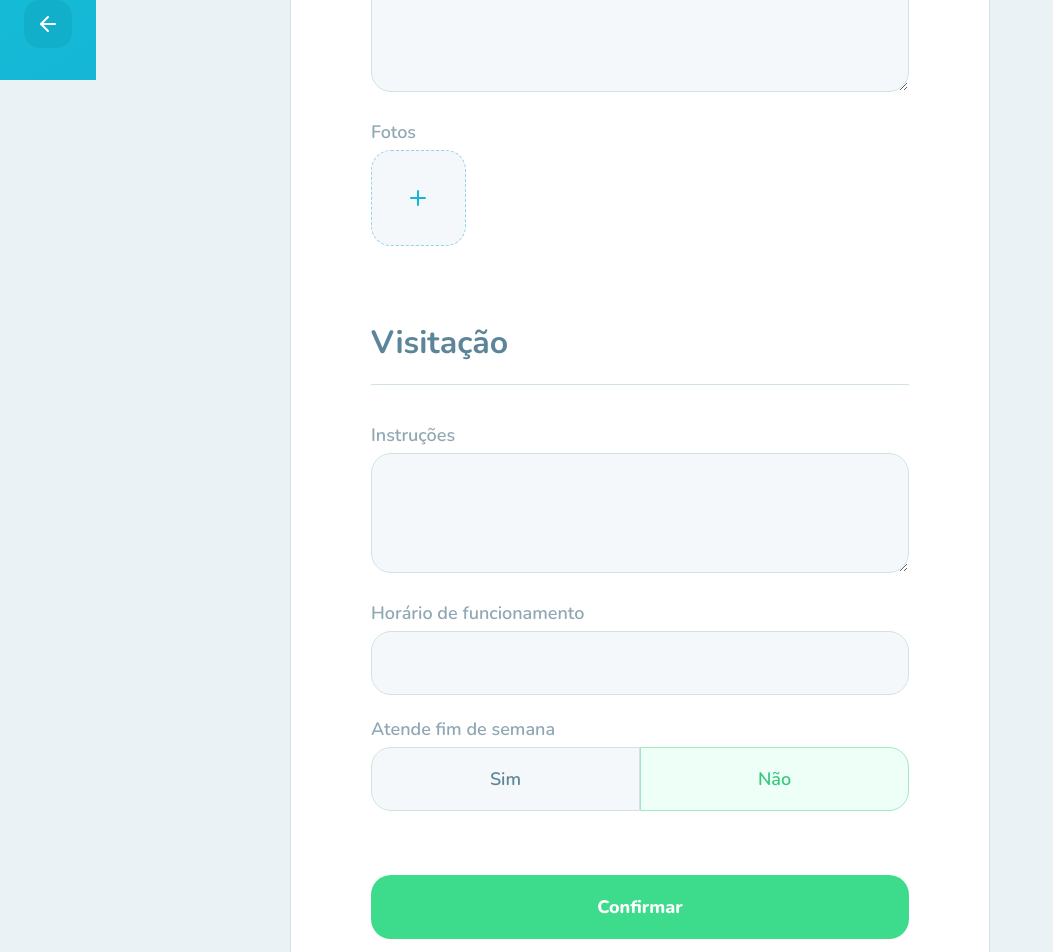
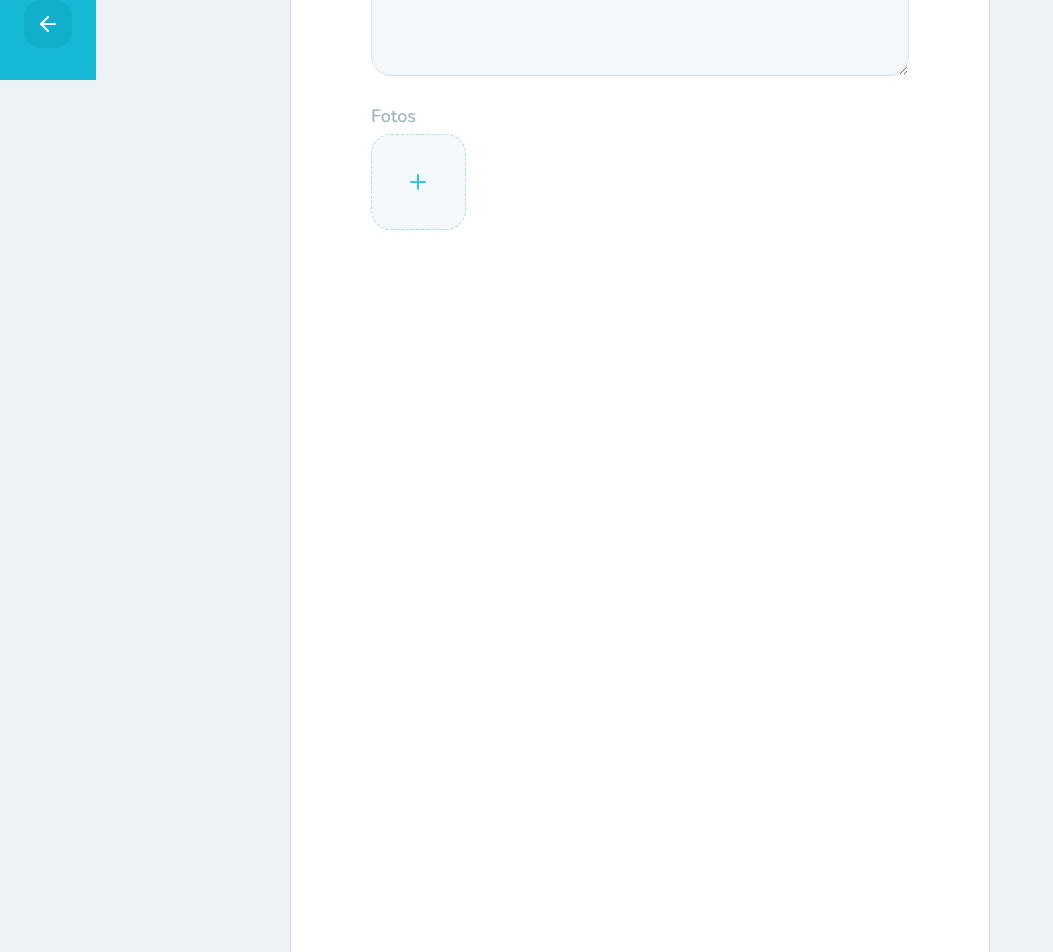
Before and after one commit to p3-d2/happy, a React (Create React App) app in the folder frontend/: page /orphanages/create in a window 1280 px wide. Shown: the part 720-1672 px from the top of the page, without its empty margins (0-1053 px from the left). Built offline with nearby package versions, Linux system fonts and the light colour scheme.

Commit message:
adding animations to the Orphanages creation page

```diff
--- a/frontend/src/pages/CreateOrphanage/index.tsx
+++ b/frontend/src/pages/CreateOrphanage/index.tsx
@@ -9,6 +9,7 @@ import {
   Form,
   Fieldset,
   Legend,
+  MapContainer,
   InputBlock,
   Label,
   Input,
@@ -87,15 +88,34 @@ const CreateOrphanage: React.FC = () => {
     history.push('/app')
   }
 
+  const main = {
+    hidden: { opacity: 0 },
+    visible: {
+      opacity: 1,
+      transition: {
+        delay: 0.2,
+        duration: 0.8,
+        when: 'beforeChildren',
+        staggerChildren: 1
+      }
+    }
+  }
+
+  const global = {
+    hidden: { opacity: 0 },
+    visible: { opacity: 1, transition: { duration: 1 } }
+  }
+
   return (
     <Container>
       <SideBar />
 
-      <Main>
+      <Main variants={main} initial="hidden" animate="visible">
         <Form onSubmit={handleSubmit}>
           <Fieldset>
-            <Legend>Dados</Legend>
+            <Legend variants={global}>Dados</Legend>
 
+            <MapContainer variants={global}>
               <Map
                 center={[-22.8901426, -43.6392363]}
                 style={{ width: '100%', height: 280 }}
@@ -114,8 +134,9 @@ const CreateOrphanage: React.FC = () => {
                   />
                 )}
               </Map>
+            </MapContainer>
 
-            <InputBlock>
+            <InputBlock variants={global}>
               <Label htmlFor="name">Nome</Label>
               <Input
                 id="name"
@@ -124,7 +145,7 @@ const CreateOrphanage: React.FC = () => {
               />
             </InputBlock>
 
-            <InputBlock>
+            <InputBlock variants={global}>
               <Label htmlFor="about">
                 Sobre <Span>Máximo de 300 caracteres</Span>
               </Label>
@@ -136,7 +157,7 @@ const CreateOrphanage: React.FC = () => {
               />
             </InputBlock>
 
-            <InputBlock>
+            <InputBlock variants={global}>
               <Label htmlFor="images">Fotos</Label>
 
               <ImagesContainer>
@@ -159,9 +180,9 @@ const CreateOrphanage: React.FC = () => {
           </Fieldset>
 
           <Fieldset>
-            <Legend>Visitação</Legend>
+            <Legend variants={global}>Visitação</Legend>
 
-            <InputBlock>
+            <InputBlock variants={global}>
               <Label htmlFor="instructions">Instruções</Label>
               <TextArea
                 id="instructions"
@@ -170,7 +191,7 @@ const CreateOrphanage: React.FC = () => {
               />
             </InputBlock>
 
-            <InputBlock>
+            <InputBlock variants={global}>
               <Label htmlFor="opening_hours">Horário de funcionamento</Label>
               <Input
                 id="opening_hours"
@@ -179,7 +200,7 @@ const CreateOrphanage: React.FC = () => {
               />
             </InputBlock>
 
-            <InputBlock>
+            <InputBlock variants={global}>
               <Label htmlFor="open_on_weekends">Atende fim de semana</Label>
 
               <ButtonSelectDiv className="button-select">
@@ -201,7 +222,9 @@ const CreateOrphanage: React.FC = () => {
             </InputBlock>
           </Fieldset>
 
-          <ConfirmButton type="submit">Confirmar</ConfirmButton>
+          <ConfirmButton variants={global} type="submit">
+            Confirmar
+          </ConfirmButton>
         </Form>
       </Main>
     </Container>
--- a/frontend/src/pages/CreateOrphanage/styles.ts
+++ b/frontend/src/pages/CreateOrphanage/styles.ts
@@ -1,11 +1,12 @@
 import styled from 'styled-components'
+import { motion } from 'framer-motion'
 import { FiPlus } from '../../styles/icons'
 
 export const Container = styled.div`
   display: flex;
 `
 
-export const Main = styled.main`
+export const Main = styled(motion.main)`
   flex: 1;
 `
 
@@ -40,7 +41,7 @@ export const Fieldset = styled.fieldset`
   border: 0;
 `
 
-export const Legend = styled.legend`
+export const Legend = styled(motion.legend)`
   width: 100%;
 
   font-size: ${props => props.theme.fontSizes.legend};
@@ -53,7 +54,12 @@ export const Legend = styled.legend`
   padding-bottom: 24px;
 `
 
-export const InputBlock = styled.div`
+export const MapContainer = styled(motion.div)`
+  width: 100%;
+  height: 280px;
+`
+
+export const InputBlock = styled(motion.div)`
   input[type='file'] {
     display: none;
   }
@@ -85,7 +91,7 @@ export const Input = styled.input`
   color: ${props => props.theme.colors.legendColor};
 `
 
-export const TextArea = styled.textarea`
+export const TextArea = styled(motion.textarea)`
   width: 100%;
   min-height: 120px;
   max-height: 240px;
@@ -157,7 +163,7 @@ export const ButtonSelect = styled.button`
   }
 `
 
-export const ConfirmButton = styled.button`
+export const ConfirmButton = styled(motion.button)`
   margin-top: 64px;
 
   width: 100%;
```
Lines whose indentation alone changed are shown as unchanged.
